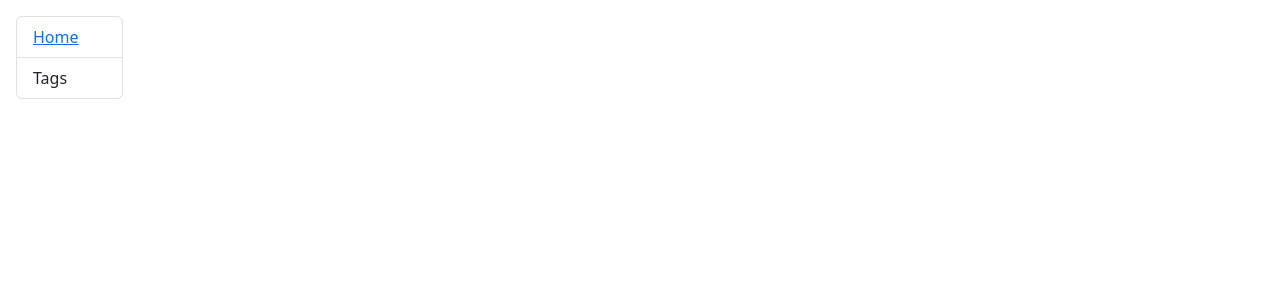
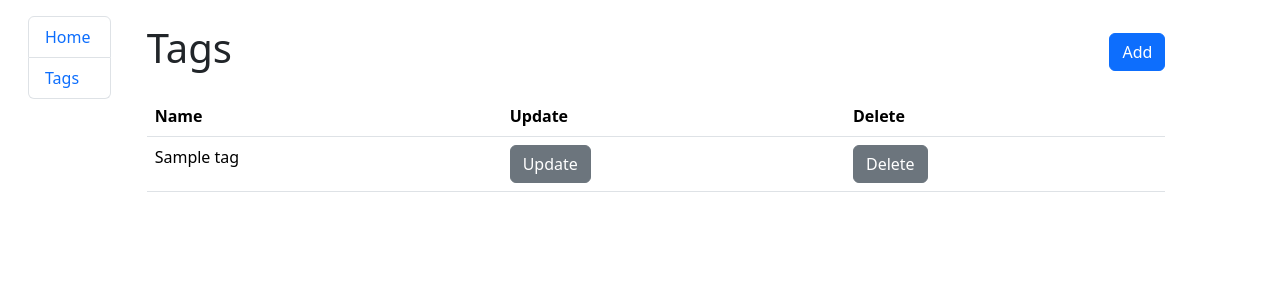
Before and after one commit to Codoeh/TODO, a Django app: page /tags/ in a window 1280 px wide. Before the commit the part shown is almost empty. Shown: the top 300 px of the page. Run offline with Django 5.2, Linux system fonts and the light colour scheme; tables that the repository leaves empty hold one stand-in row (values such as "Sample post").

Commit message:
add styles for TagList

```diff
--- a/templates/base.html
+++ b/templates/base.html
@@ -10,10 +10,16 @@
 	{% block title %}
 		<title>To-Do List</title>
 	{% endblock %}
-	{% include "includes/sidebar.html" %}
 </head>
 <body>
-{% block content %}
-{% endblock %}
+<div class="container-fluid">
+	<div class="row">
+		{% include "includes/sidebar.html" %}
+		<div class="col-lg-10">
+			{% block content %}
+			{% endblock %}
+		</div>
+	</div>
+</div>
 </body>
 </html>
--- a/templates/catalog/tag_list.html
+++ b/templates/catalog/tag_list.html
@@ -1,4 +1,39 @@
 {% extends "base.html" %}
 {% block content %}
-
+	<div class="container mt-4">
+		<div class="d-flex justify-content-between align-items-center mb-3">
+			<h1>Tags</h1>
+			<a href="#" class="btn btn-primary">Add</a>
+		</div>
+		{% if tag_list %}
+			<table class="table">
+				<thead>
+				<tr>
+					<th>Name</th>
+					<th>Update</th>
+					<th>Delete</th>
+				</tr>
+				</thead>
+				<tbody>
+				{% for tag in tag_list %}
+					<tr>
+						<td>{{ tag.name }}</td>
+						<td>
+							<a class="btn btn-secondary" href="#">
+								Update
+							</a>
+						</td>
+						<td>
+							<a class="btn btn-secondary href=" #">
+							Delete
+							</a>
+						</td>
+					</tr>
+				{% endfor %}
+				</tbody>
+			</table>
+		{% else %}
+			<p class="text-muted">There are no tags.</p>
+		{% endif %}
+	</div>
 {% endblock %}
--- a/templates/catalog/task_list.html
+++ b/templates/catalog/task_list.html
@@ -1,7 +1,7 @@
 {% extends "base.html" %}
 
 {% block content %}
-	<div class="container mt-4">
+	<div class="container mt-0">
 		<h1>TODO list</h1>
 		{#    <div class="d-flex justify-content-between mb-3">#}
 		{#        <a href="{% url 'add_task' %}" class="btn btn-primary">Add task</a>#}
--- a/templates/includes/sidebar.html
+++ b/templates/includes/sidebar.html
@@ -2,10 +2,10 @@
 <div class="sidebar col-lg-1 ms-3 mt-3">
 	<ul class="list-group">
 		<li class="list-group-item">
-			<a href="{% url "catalog:task-list" %}">Home</a>
+			<a class="nav-link text-primary" href="{% url "catalog:task-list" %}">Home</a>
 		</li>
 		<li class="list-group-item">
-			<a>Tags</a>
+			<a class="nav-link text-primary" href="{% url "catalog:tag-list" %}">Tags</a>
 		</li>
 	</ul>
 </div>
```
